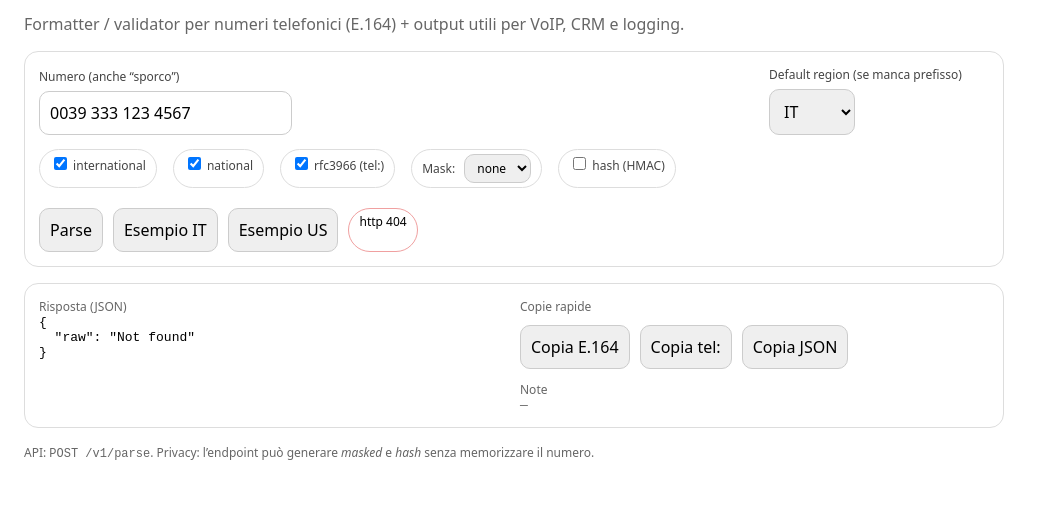
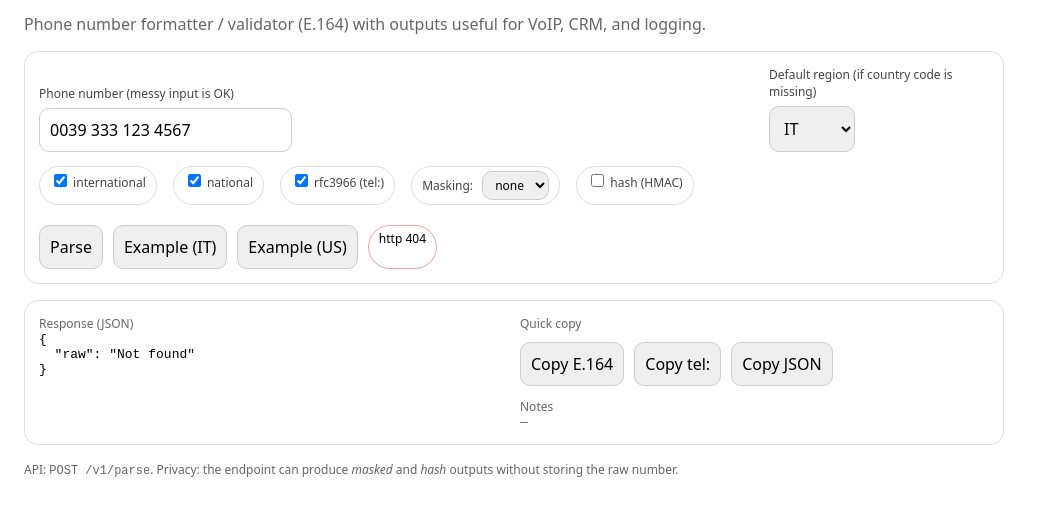
Before and after one commit to Antonio-Prado/e164-it, a website: page public/index.html in a window 1280 px wide. Shown: the part 65-580 px from the top of the page, without its empty margins (0-1043 px from the left). Drawn offline with Linux system fonts and the light colour scheme; no server answers.

Commit message:
Switch site UI and code comments to English

```diff
--- a/functions/v1/parse.js
+++ b/functions/v1/parse.js
@@ -5,7 +5,7 @@ function json(data, status = 200, extraHeaders = {}) {
     status,
     headers: {
       "content-type": "application/json; charset=utf-8",
-      // CORS “comodo” per usare l’API anche da altri domini in futuro
+      // Convenient CORS defaults (useful if the API is called from other domains later)
       "access-control-allow-origin": "*",
       "access-control-allow-headers": "content-type, authorization",
       "access-control-allow-methods": "GET,POST,OPTIONS",
@@ -21,11 +21,11 @@ function maskE164(e164, mode) {
   const keep = mode === "last2" ? 2 : mode === "last4" ? 4 : 0;
   if (keep <= 0) return null;
 
-  // e164 esempio: +393331234567
+  // e.g. e164: +393331234567
   const digits = e164.replace(/^\+/, "");
   if (digits.length <= keep) return e164;
 
-  // Mantieni il + e maschera tutto tranne le ultime N cifre
+  // Keep the "+" and mask all but the last N digits
   const maskedCore = "*".repeat(digits.length - keep) + digits.slice(-keep);
   return "+" + maskedCore;
 }
--- a/public/index.html
+++ b/public/index.html
@@ -1,5 +1,5 @@
 <!doctype html>
-<html lang="it">
+<html lang="en">
 <head>
   <meta charset="utf-8" />
   <meta name="viewport" content="width=device-width, initial-scale=1" />
@@ -26,16 +26,16 @@
 </head>
 <body>
   <h1>e164.it</h1>
-  <p class="muted">Formatter / validator per numeri telefonici (E.164) + output utili per VoIP, CRM e logging.</p>
+  <p class="muted">Phone number formatter / validator (E.164) with outputs useful for VoIP, CRM, and logging.</p>
 
   <div class="card">
     <div class="row">
       <div>
-        <label for="input">Numero (anche “sporco”)</label>
-        <input id="input" placeholder="es. 0039 333 123 4567" value="0039 333 123 4567" />
+        <label for="input">Phone number (messy input is OK)</label>
+        <input id="input" placeholder="e.g. 0039 333 123 4567" value="0039 333 123 4567" />
       </div>
       <div>
-        <label for="region">Default region (se manca prefisso)</label>
+        <label for="region">Default region (if country code is missing)</label>
         <select id="region">
           <option value="">(auto)</option>
           <option value="IT" selected>IT</option>
@@ -54,7 +54,7 @@
       <label class="pill"><input type="checkbox" id="fmt_rfc" checked> rfc3966 (tel:)</label>
 
       <label class="pill">
-        Mask:
+        Masking:
         <select id="mask" style="margin-left:6px; padding:4px 8px;">
           <option value="none" selected>none</option>
           <option value="last2">last2</option>
@@ -67,8 +67,8 @@
 
     <div class="actions">
       <button id="btn">Parse</button>
-      <button id="btn_example_it" type="button">Esempio IT</button>
-      <button id="btn_example_us" type="button">Esempio US</button>
+      <button id="btn_example_it" type="button">Example (IT)</button>
+      <button id="btn_example_us" type="button">Example (US)</button>
       <span id="status" class="pill">idle</span>
     </div>
   </div>
@@ -76,19 +76,19 @@
   <div class="card">
     <div class="grid2">
       <div>
-        <div class="small muted">Risposta (JSON)</div>
+        <div class="small muted">Response (JSON)</div>
         <pre id="out">{}</pre>
       </div>
       <div>
-        <div class="small muted">Copie rapide</div>
+        <div class="small muted">Quick copy</div>
         <div class="actions">
-          <button id="copy_e164" type="button">Copia E.164</button>
-          <button id="copy_tel" type="button">Copia tel:</button>
-          <button id="copy_json" type="button">Copia JSON</button>
+          <button id="copy_e164" type="button">Copy E.164</button>
+          <button id="copy_tel" type="button">Copy tel:</button>
+          <button id="copy_json" type="button">Copy JSON</button>
         </div>
 
         <div style="margin-top:12px;">
-          <div class="small muted">Note</div>
+          <div class="small muted">Notes</div>
           <pre id="notes" class="muted">—</pre>
         </div>
       </div>
@@ -96,7 +96,7 @@
   </div>
 
   <p class="muted small" style="margin-top:16px;">
-    API: <code>POST /v1/parse</code>. Privacy: l’endpoint può generare <em>masked</em> e <em>hash</em> senza memorizzare il numero.
+    API: <code>POST /v1/parse</code>. Privacy: the endpoint can produce <em>masked</em> and <em>hash</em> outputs without storing the raw number.
   </p>
 
 <script>
@@ -152,7 +152,7 @@
 
       const good = Boolean(data && data.ok && data.valid);
       if (data && data.ok && data.valid === false) {
-        setStatus("ok=false (invalid)", false);
+        setStatus("invalid", false);
       } else {
         setStatus(res.ok ? "ok" : ("http " + res.status), good);
       }
@@ -161,7 +161,7 @@
       const notes = [];
       if (data?.warnings?.length) notes.push("warnings: " + data.warnings.join("; "));
       if (data?.errors?.length) notes.push("errors: " + data.errors.join("; "));
-      if (data?.privacy?.hash === null && $("hash").checked) notes.push("hash richiesto ma HASH_SECRET forse non è configurato");
+      if (data?.privacy?.hash === null && $("hash").checked) notes.push("hash requested but HASH_SECRET may not be configured");
       $("notes").textContent = notes.length ? notes.join("\n") : "—";
 
     } catch (e) {
```
